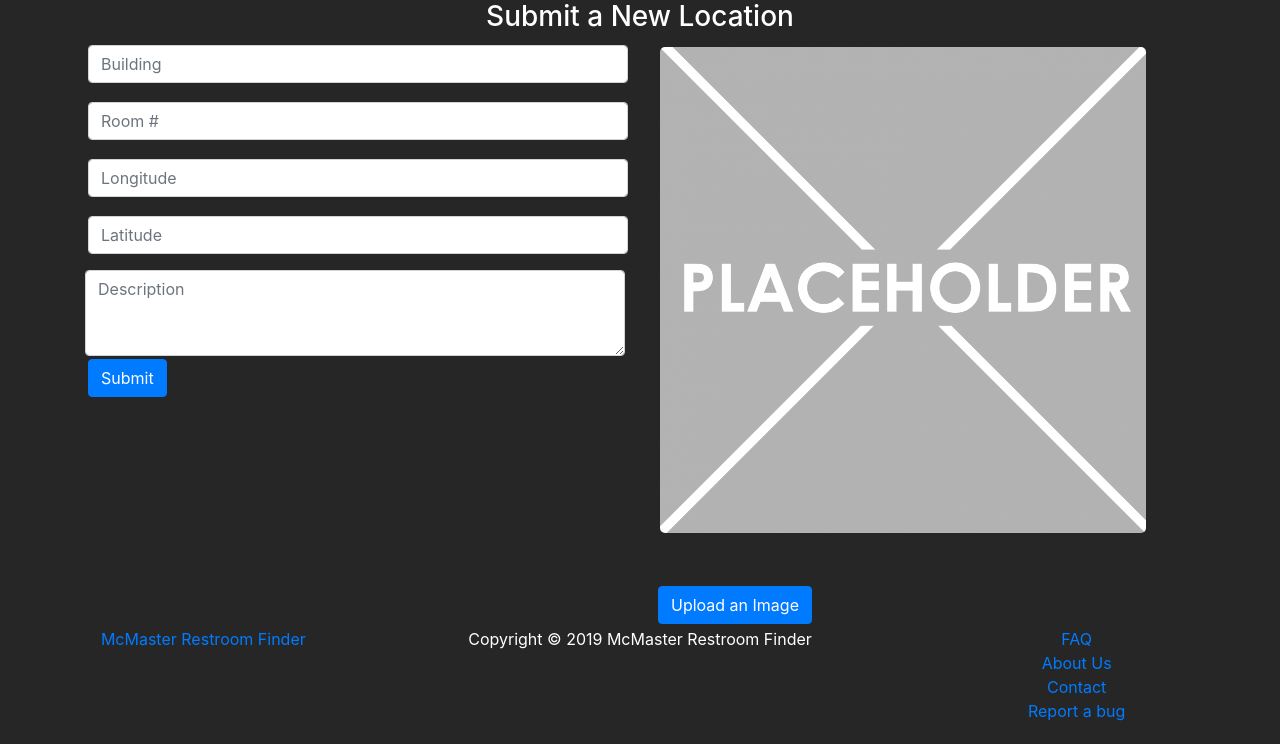
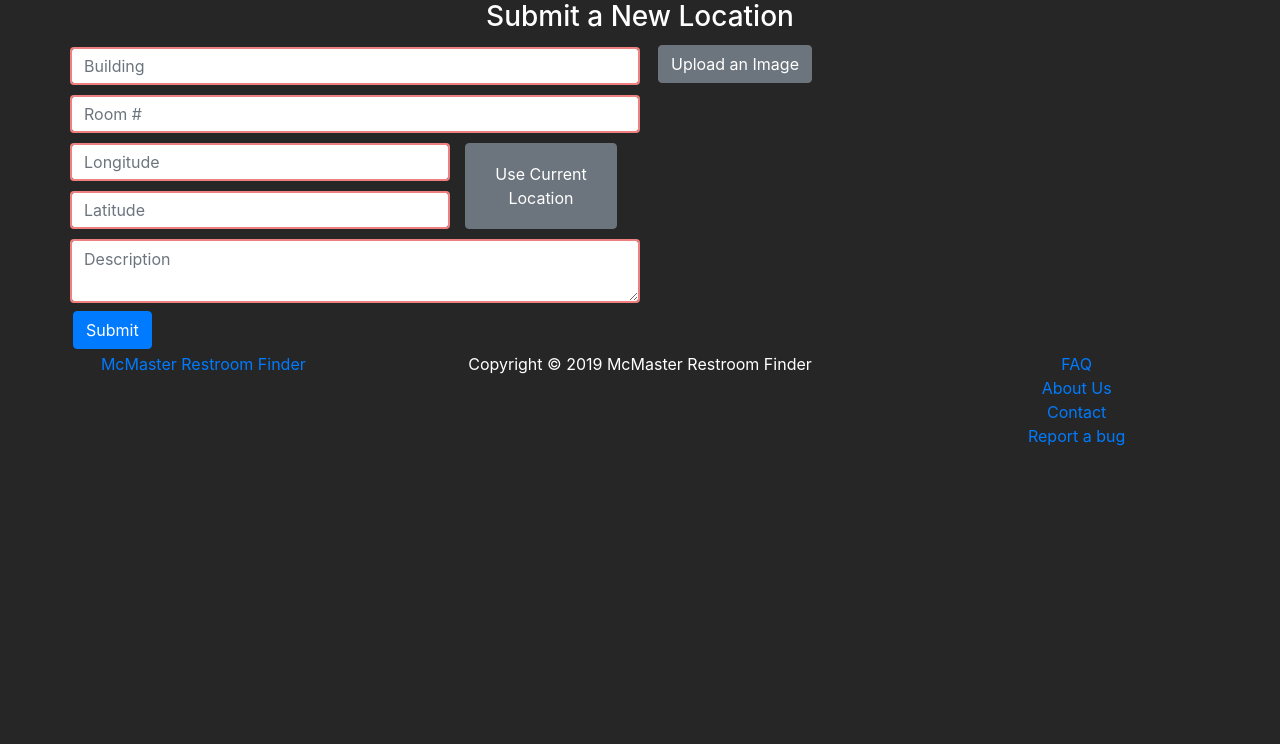
Before and after one commit to JordanLevy/4WW3, a PHP site: page /submission.html in a window 1280 px wide. Shown: the part 56-800 px from the top of the page. Run offline with PHP 8.4, Linux system fonts and the light colour scheme; some libraries are stand-ins or nearby versions.

Commit message:
HTML/CSS validation

```diff
--- a/css/index.css
+++ b/css/index.css
@@ -24,11 +24,6 @@ body h3 {
 
 body button {
 	/*add a margin to buttons*/
-	margin: 3px;
-}
-
-body input {
-	/*add a margin to textboxes*/
 	margin: 3px;
 }
 
@@ -142,7 +137,7 @@ td {
 	/*round the corners on images of bathrooms*/
 	border-radius: 5px;
 	/*set the margins on pictures of bathrooms*/
-	margin: 5px 50px 50px 5px;
+	margin: 10px 5px 10px 5px;
 }
 
 label {
@@ -178,3 +173,40 @@ footer {
 	/*set results_sample map width*/
 	width: 100%;
 }
+
+#building,
+#roomNum,
+#longitude,
+#latitude,
+#description,
+#uploadImg {
+	margin: 5px 0px 5px 0px;
+}
+
+#uploadImgBtn {
+	margin: 5px 0px 5px 2px;
+}
+
+#building:valid,
+#roomNum:valid,
+#longitude:valid,
+#latitude:valid,
+#description:valid,
+#uploadImg:valid {
+	border: 2px solid lightgreen;
+}
+
+#building:invalid,
+#roomNum:invalid,
+#longitude:invalid,
+#latitude:invalid,
+#description:invalid,
+#uploadImg:invalid {
+	border: 2px solid lightcoral;
+}
+
+#currentLocBtn {
+	margin: 5px 0px 5px 0px;
+	width: 95%;
+	height: 90%;
+}
--- a/js/geo.js
+++ b/js/geo.js
@@ -3,7 +3,12 @@ dest = "";
 function getLocation(d) {
 	dest = d;
   if (navigator.geolocation) {
-    navigator.geolocation.getCurrentPosition(showPosition, positionError);
+    if(d == 'None') {
+      navigator.geolocation.getCurrentPosition(setLatLongCoords, currLocError);
+    }
+    else {
+      navigator.geolocation.getCurrentPosition(showPosition, searchError);
+    }
   } else {
     alert("Unable to search using location.")
   }
@@ -15,6 +20,15 @@ function showPosition(position) {
   window.location.href=dest;
 }
 
-function positionError() {
+function setLatLongCoords(position) {
+  document.getElementById('latitude').value = position.coords.latitude
+  document.getElementById('longitude').value = position.coords.longitude;
+}
+
+function searchError() {
 	alert("Unable to search using location. Please allow the site to know your location, or try to search by criteria instead.");
 }
+
+function currLocError() {
+  alert("Unable to retrieve current location. Please allow the site to know your location, or enter your coordinates manually instead.")
+}
--- a/search.html
+++ b/search.html
@@ -9,8 +9,6 @@
 		<link rel="stylesheet" href="css/index.css">
 		<!-- set page title -->
 		<title>McMaster Restroom Finder</title>
-		<!-- link custom js file to use geolocation -->
-		<script src="js/geo.js"></script>
 	</head>
 	<body>
 		<!-- navbar header -->
@@ -181,5 +179,7 @@
 		<script src="https://code.jquery.com/jquery-2.1.3.min.js"></script>
 		<!-- link bootstrap javascript -->
 		<script src="js/bootstrap.min.js"></script>
+		<!-- link custom js file to use geolocation -->
+		<script src="js/geo.js"></script>
 	</body>
 </html>
--- a/submission.html
+++ b/submission.html
@@ -53,70 +53,47 @@
 					<h3>Submit a New Location</h3>
 				</div>
 			</div>
+			<form>
 				<div class="row">
 					<div class="col-md-6">
 						<div class="row">
-						<div class="col-md-12">
-							<div class="form-group">
 							<!-- "Building" textbox -->
 							<input type="text" class="form-control" id="building" placeholder="Building" required>
 						</div>
+						<div class="row">
+							<!-- "Room #" textbox -->
+							<input type="text" class="form-control" id="roomNum" placeholder="Room #" pattern="[A-Za-z0-9]+" required>
+						</div>
+						<div class="row">
+							<div class="col-md-8">
+								<div class="row">
+									<!-- "Longitude" textbox -->
+									<input type="number" class="form-control" id="longitude" step="any" min="-180" max="180" placeholder="Longitude" required>
+								</div>
+								<div class="row">
+									<!-- "Latitude" textbox -->
+									<input type="number" class="form-control" id="latitude" step="any" min="-90" max="90" placeholder="Latitude" required>
+								</div>
+							</div>
+							<div class="col-md-4">
+								<!-- "Use Current Location" button -->
+								<button type="button" id="currentLocBtn" class="btn btn-secondary" onclick="getLocation('None')">Use Current Location</button>
 							</div>
 						</div>
 						<div class="row">
-						<div class="col-md-12">
-							<div class="form-group">
-								<!-- "Room #" textbox -->
-								<input type="text" class="form-control" id="roomNum" placeholder="Room #" pattern="[A-Za-z0-9]" required>
-							</div>
-						</div>
+							<!-- "Description" textarea -->
+							<textarea class="form-control" id="description" placeholder="Description" required></textarea>
 						</div>
 						<div class="row">
-						<div class="col-md-12">
-							<div class="form-group">
-								<!-- "Longitude" textbox -->
-								<input type="number" class="form-control" id="longitude" placeholder="Longitude" required>
-							</div>
-						</div>
-					</div>
-					<div class="row">
-						<div class="col-md-12">
-							<div class="form-group">
-								<!-- "Latitude" textbox -->
-								<input type="number" class="form-control" id="latitude" placeholder="Latitude" required>
-							</div>
-						</div>
-					</div>
-					<div class="row">
-						<div class="col-md-12">
-							<!-- "Description" textarea -->
-								<textarea class="form-control" id="description" rows="3" placeholder="Description"></textarea>
-						</div>
-					</div>
-					<div class="row">
-						<div class="col-md-12">
-							<div class="form-group">
 							<!-- "Submit" button -->
 							<button type="submit" class="btn btn-primary">Submit</button>
 						</div>
 					</div>
+					<div class="col-md-6">
+						<button class="btn btn-secondary" type="button">Upload an Image</button>
 					</div>
 				</div>
-				<div class="col-md-6">
-					<div class="row">
-						<div class="col-md-12">
-								<!-- image of object (to be uploaded) -->
-								<img src="placeholder.png" alt="Bathroom door" width="90%" class="objImg">
-						</div>
-					</div>
-					<div class="row">
-						<div class="col-md-12">
-							<!-- "Upload an Image" button -->
-							<button type="submit" class="btn btn-primary">Upload an Image</button>
-						</div>
-					</div>
-				</div>
-			</div>
+			</form>
 		</div>
 		<!-- footer -->
 		<footer>
@@ -156,5 +133,7 @@
 		<script src="https://code.jquery.com/jquery-2.1.3.min.js"></script>
 		<!-- link bootstrap javascript -->
 		<script src="js/bootstrap.min.js"></script>
+		<!-- link custom js file to use geolocation -->
+		<script src="js/geo.js"></script>
 	</body>
 </html>
```
Lines whose indentation alone changed are shown as unchanged.
